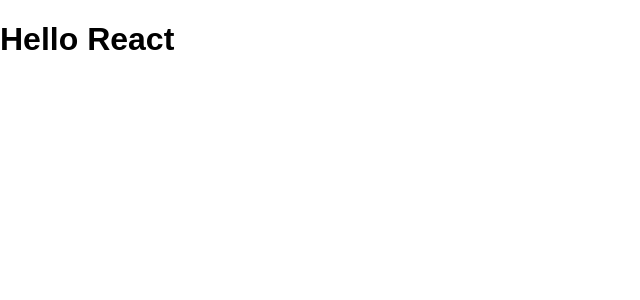
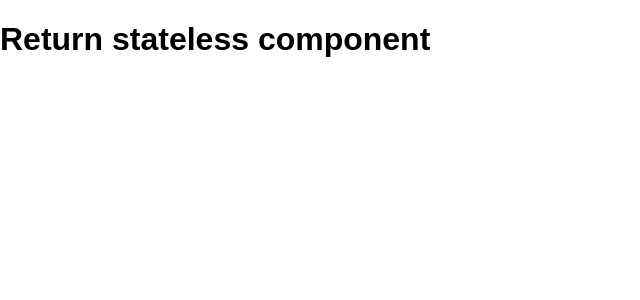
Before and after one commit to sredXNY/ReactBasic, a React (Create React App) app: page / in a window 1280 px wide. Shown: the top 300 px of the page, without its empty margins (0-640 px from the left). Built offline with nearby package versions, Linux system fonts and the light colour scheme; the HTML template or start-up script is replaced by a standard one.

Commit message:
created first React component with stateless and class

```diff
--- a/src/App.js
+++ b/src/App.js
@@ -1,5 +1,11 @@
 import React from 'react';
 
-const App = () => <h1>Hello React</h1>;
+/*
+class App extends React.Component{
+    render(){
+        return React.createElement('h1',null, 'Hello creating from React!')
+    }
+}*/
 
+const App= () => <h1>Return stateless component</h1>
 export default App
```
